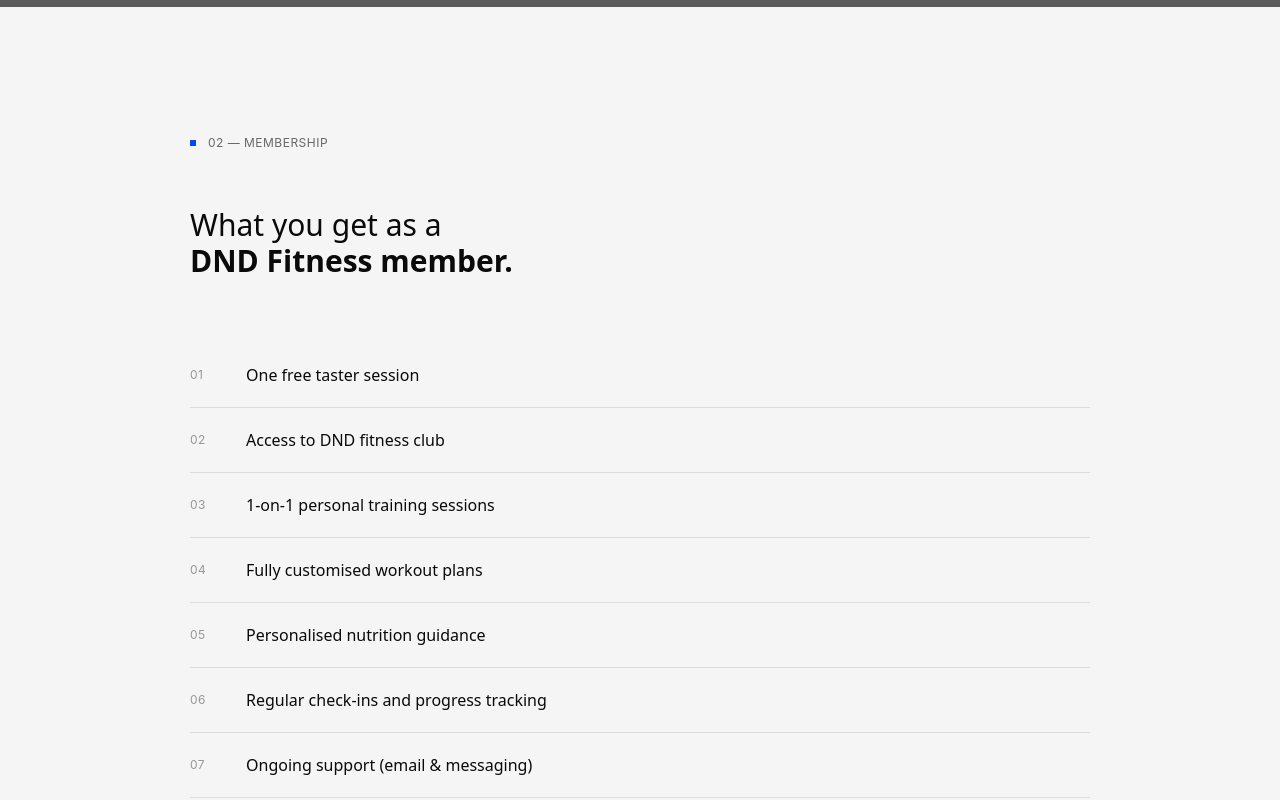
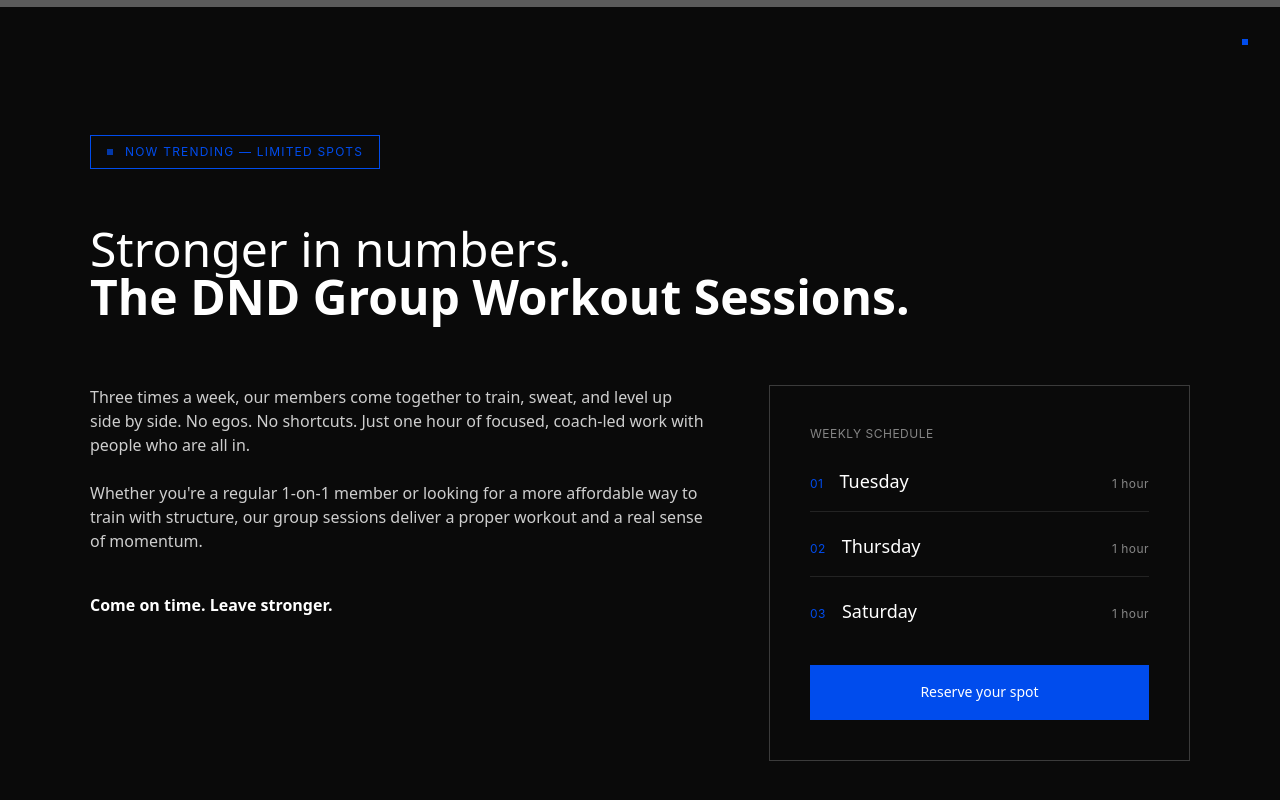
Before and after one commit to Muha-law/dnd-fitness, a React (Vite) app: page / in a window 1280 px wide. Shown: the part 2220-3020 px from the top of the page. Built offline with nearby package versions, Linux system fonts and the light colour scheme; grey boxes are pictures that could not be loaded.

Commit message:
Group Workuts

```diff
--- a/src/App.jsx
+++ b/src/App.jsx
@@ -151,7 +151,80 @@
           </p>
         </div>
       </section>
+      {/* GROUP WORKOUTS — trending offer */}
+<section id="group" className="px-4 md:px-8 py-20 md:py-32 bg-on-surface text-on-primary relative overflow-hidden">
+  {/* Subtle accent dot */}
+  <div className="absolute top-8 right-8 w-1.5 h-1.5 bg-accent" />
 
+  <div className="max-w-[1100px] mx-auto relative z-10">
+    {/* "Trending now" badge */}
+    <div className="inline-flex items-center gap-3 mb-10 md:mb-14 border border-accent px-4 py-2">
+      <div className="w-1.5 h-1.5 bg-accent animate-pulse" />
+      <span className="font-mono text-label-md uppercase text-accent tracking-widest">
+        Now Trending — Limited Spots
+      </span>
+    </div>
+
+    {/* Headline */}
+    <h2 className="text-3xl md:text-5xl font-light leading-snug mb-8">
+      Stronger in numbers.
+      <br />
+      <span className="font-semibold">The DND Group Workout Sessions.</span>
+    </h2>
+
+    {/* Body */}
+    <div className="grid md:grid-cols-12 gap-8 md:gap-16 mt-12 md:mt-16">
+      <div className="md:col-span-7 space-y-6 text-on-primary/80 text-body-md md:text-base leading-relaxed">
+        <p>
+          Three times a week, our members come together to train, sweat, and
+          level up side by side. No egos. No shortcuts. Just one hour of focused,
+          coach-led work with people who are all in.
+        </p>
+        <p>
+          Whether you're a regular 1-on-1 member or looking for a more affordable
+          way to train with structure, our group sessions deliver a proper workout
+          and a real sense of momentum.
+        </p>
+        <p className="text-on-primary font-semibold pt-4">
+          Come on time. Leave stronger.
+        </p>
+      </div>
+
+      {/* Schedule card */}
+      <div className="md:col-span-5">
+        <div className="border border-on-primary/20 p-8 md:p-10">
+          <span className="font-mono text-label-md uppercase text-on-primary/50 mb-6 block">
+            Weekly Schedule
+          </span>
+          <ul className="space-y-5">
+            {[
+              { day: "Tuesday", time: "1 hour" },
+              { day: "Thursday", time: "1 hour" },
+              { day: "Saturday", time: "1 hour" },
+            ].map((slot, i) => (
+              <li key={i} className="flex items-baseline justify-between border-b border-on-primary/10 pb-4 last:border-b-0 last:pb-0">
+                <div className="flex items-baseline gap-4">
+                  <span className="font-mono text-label-md text-accent">
+                    {String(i + 1).padStart(2, "0")}
+                  </span>
+                  <span className="text-base md:text-lg font-medium">{slot.day}</span>
+                </div>
+                <span className="font-mono text-label-md text-on-primary/50">{slot.time}</span>
+              </li>
+            ))}
+          </ul>
+
+          <a
+            href="#contact"
+            className="mt-10 block text-center w-full py-4 bg-accent text-on-primary text-body-md font-medium hover:bg-on-primary hover:text-on-surface transition-colors"
+          >
+            Reserve your spot
+          </a>
+        </div>
+      </div>
+    </div>
+  </div>
+</section>
       {/* BENEFITS */}
       <section id="benefits" className="px-4 md:px-8 py-20 md:py-32 bg-surface-low">
         <div className="max-w-[900px] mx-auto">
```
